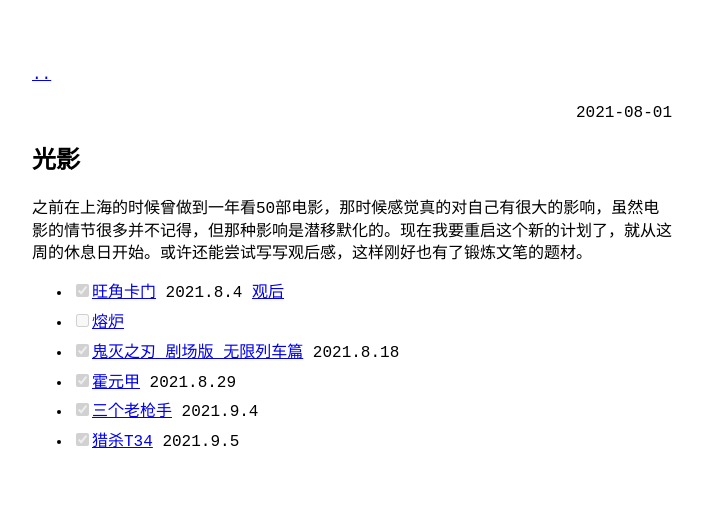
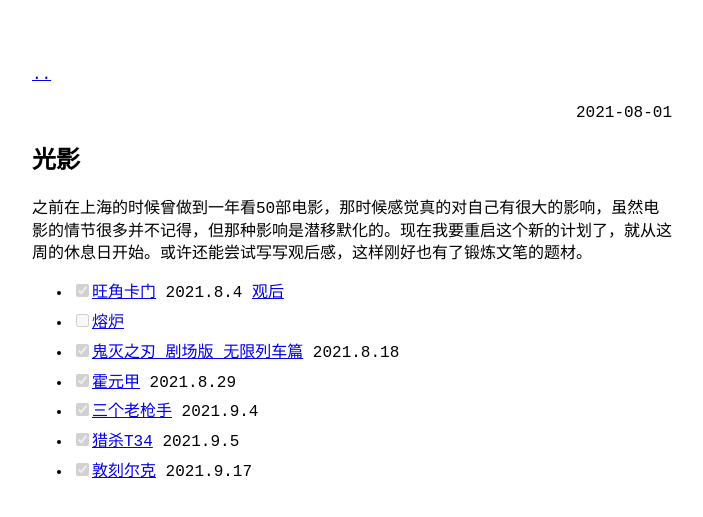
Before and after one commit to lccccc1024/lccccc1024.github.io, a Jekyll site: the page built from _posts/2021-08-01-光影.md, in a window 1280 px wide. Shown: the top 517 px of the page, without its empty margins (288-991 px from the left). Built offline with Jekyll 4.4.1, drawn with Linux system fonts in a browser that asks for light colours; our own code applies the rules of GitHub Pages for plain Markdown files.

Commit message:
Update 2021-08-01-光影.md

```diff
--- a/_posts/2021-08-01-光影.md
+++ b/_posts/2021-08-01-光影.md
@@ -6,3 +6,4 @@
 - [x] <a href="https://movie.douban.com/subject/1441602/" target="_blank">霍元甲</a> 2021.8.29
 - [x] <a href="https://movie.douban.com/subject/26266085/" target="_blank">三个老枪手</a> 2021.9.4
 - [x] <a href="https://movie.douban.com/subject/30300277/" target="_blank">猎杀T34</a> 2021.9.5
+- [x] <a href="https://movie.douban.com/subject/26607693/" target="_blank">敦刻尔克</a> 2021.9.17
```
